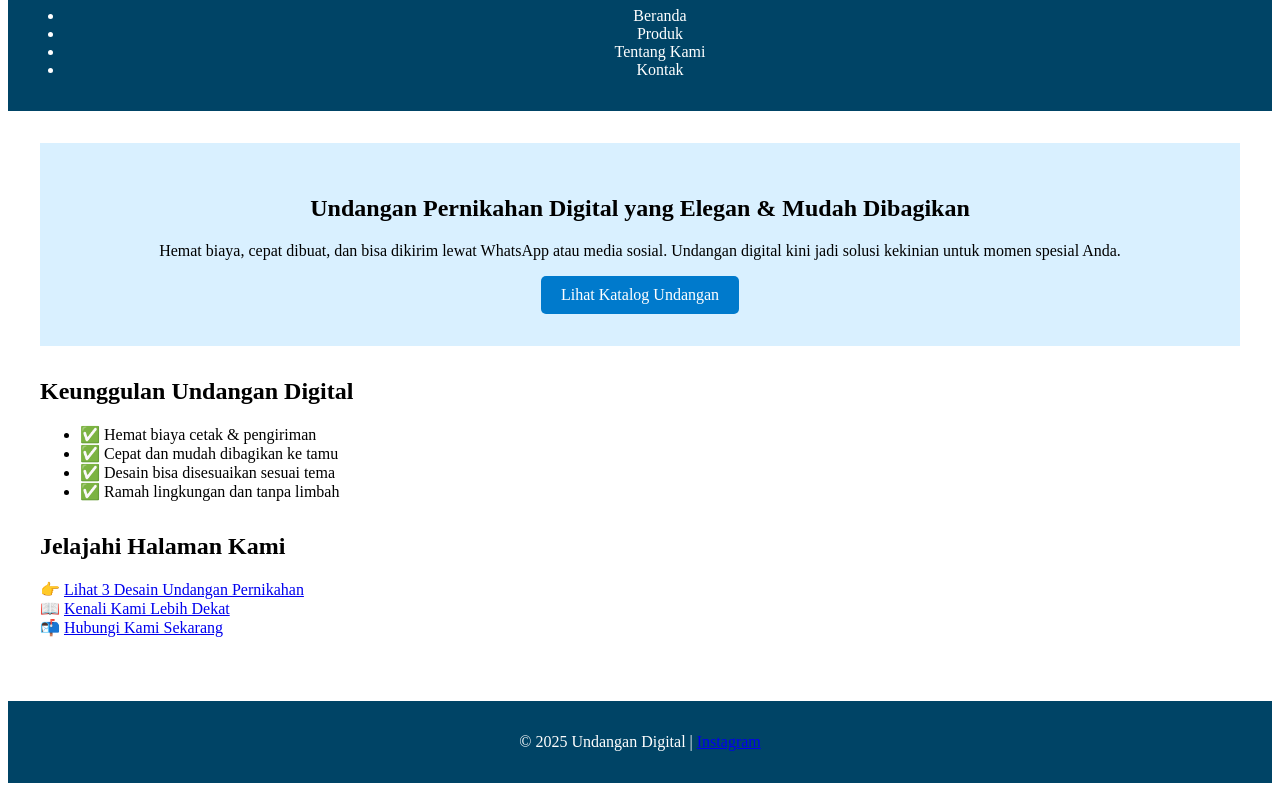
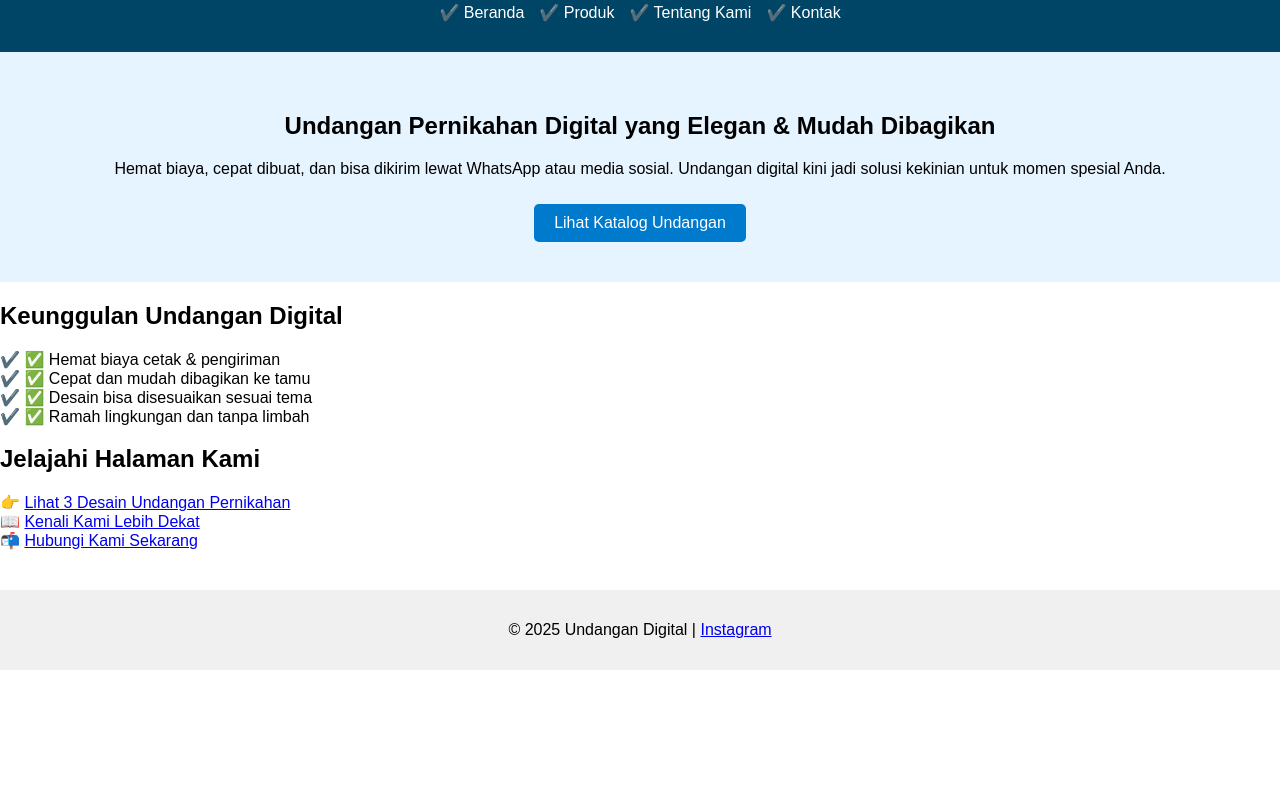
Before and after one commit to dheshinta/undangan-digital, a plain HTML site: page index.html in a window 1280 px wide. Shown: the part 97-888 px from the top of the page. After the commit the page ends 800 px from the top, so only its background shows below. Drawn offline with Linux system fonts and the light colour scheme.

Commit message:
Update style.css

```diff
--- a/style.css
+++ b/style.css
@@ -1,66 +1,65 @@
-<!-- style.css -->
+/* style.css */
+
 body {
   font-family: Arial, sans-serif;
   margin: 0;
   padding: 0;
-  line-height: 1.6;
-  background-color: #f9f9f9;
 }
 
-header, footer {
+header {
   background-color: #004466;
-  color: #fff;
-  padding: 1em;
+  color: white;
+  padding: 20px;
   text-align: center;
 }
 
-nav a {
-  margin: 0 10px;
-  color: #fff;
+nav ul {
+  list-style: none;
+  padding: 0;
+  margin: 10px 0;
+  display: flex;
+  justify-content: center;
+  gap: 15px;
+}
+
+nav ul li {
+  display: inline;
+}
+
+nav ul li a {
+  color: white;
   text-decoration: none;
 }
 
 .hero {
-  background-color: #d9f0ff;
-  padding: 2em;
+  background-color: #e6f4ff;
+  padding: 40px 20px;
   text-align: center;
-}
-
-main {
-  padding: 2em;
-}
-
-section {
-  margin-bottom: 2em;
-}
-
-img {
-  max-width: 100%;
-  height: auto;
 }
 
 .cta-button {
   display: inline-block;
+  margin-top: 10px;
+  padding: 10px 20px;
   background-color: #007acc;
   color: white;
-  padding: 10px 20px;
   text-decoration: none;
   border-radius: 5px;
 }
 
-form input, form textarea {
-  width: 100%;
-  padding: 10px;
-  margin-bottom: 1em;
-  border: 1px solid #ccc;
-  border-radius: 4px;
+ul {
+  list-style: none;
+  padding-left: 0;
 }
 
-form button {
-  background-color: #004466;
-  color: white;
-  padding: 10px 20px;
-  border: none;
-  border-radius: 4px;
-  cursor: pointer;
+ul li::before {
+  content: "✔️ ";
+  color: green;
 }
+
+footer {
+  background-color: #f0f0f0;
+  text-align: center;
+  padding: 15px;
+  margin-top: 40px;
+}
```
